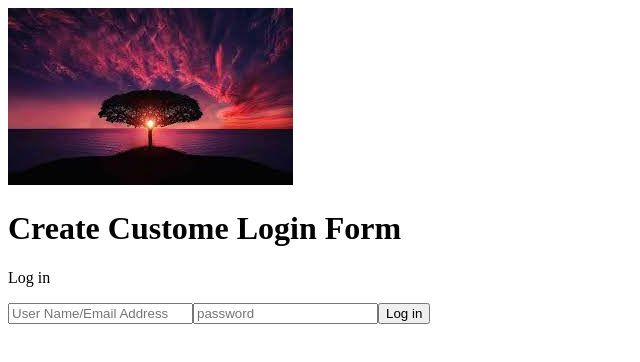
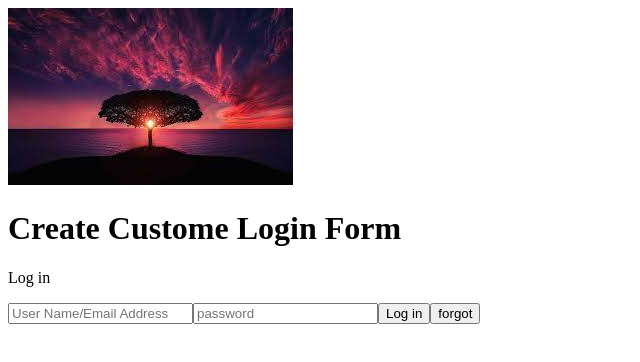
Before and after one commit to Lyndley/angularProject-Assignment8, an Angular app: page / in a window 1280 px wide. Shown: the top 362 px of the page, without its empty margins (0-640 px from the left). Built offline with nearby package versions, Linux system fonts and the light colour scheme.

Commit message:
second commit

```diff
--- a/src/app/login/login.component.html
+++ b/src/app/login/login.component.html
@@ -8,5 +8,6 @@
         <input type="text" placeholder="User Name/Email Address">
         <input type="text" placeholder="password">
         <button type="submit">Log in</button>
+        <button>forgot</button>
     </div>
 </div>
```
